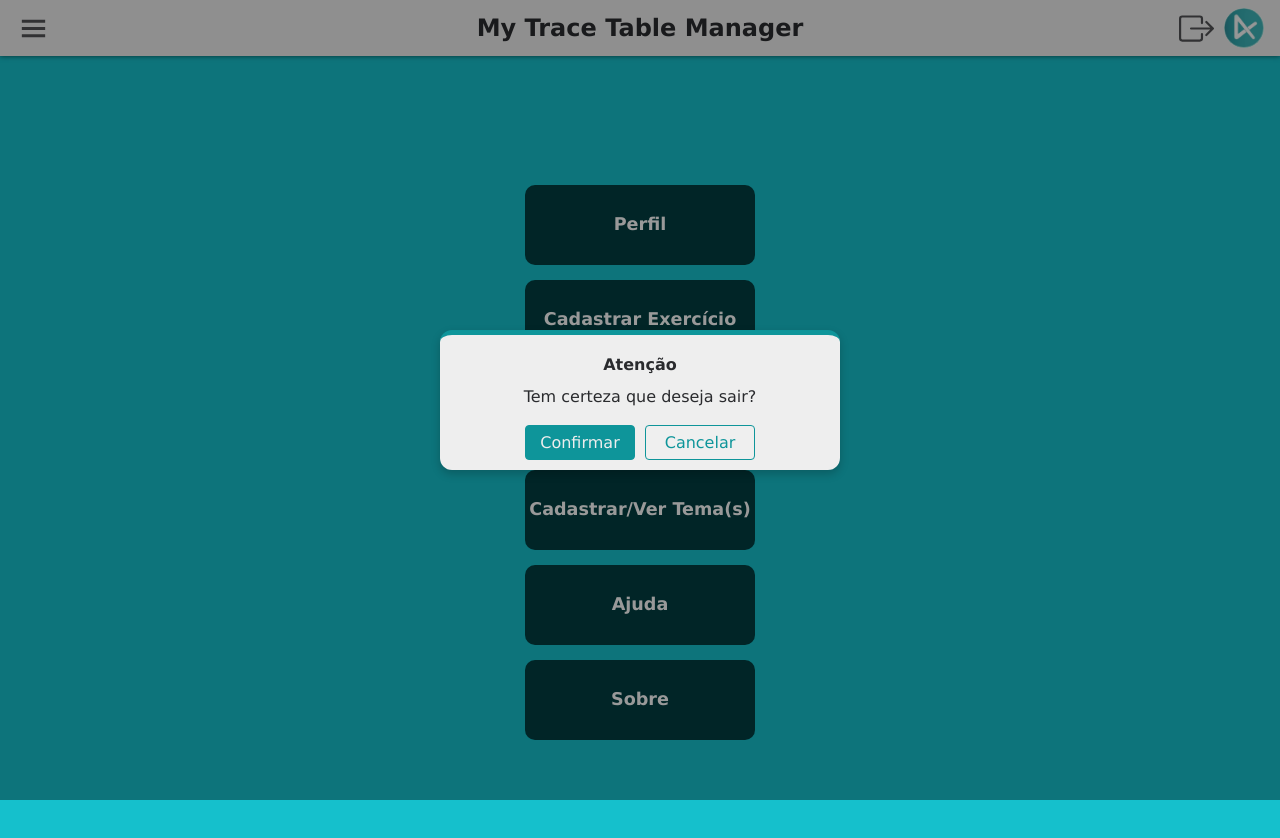
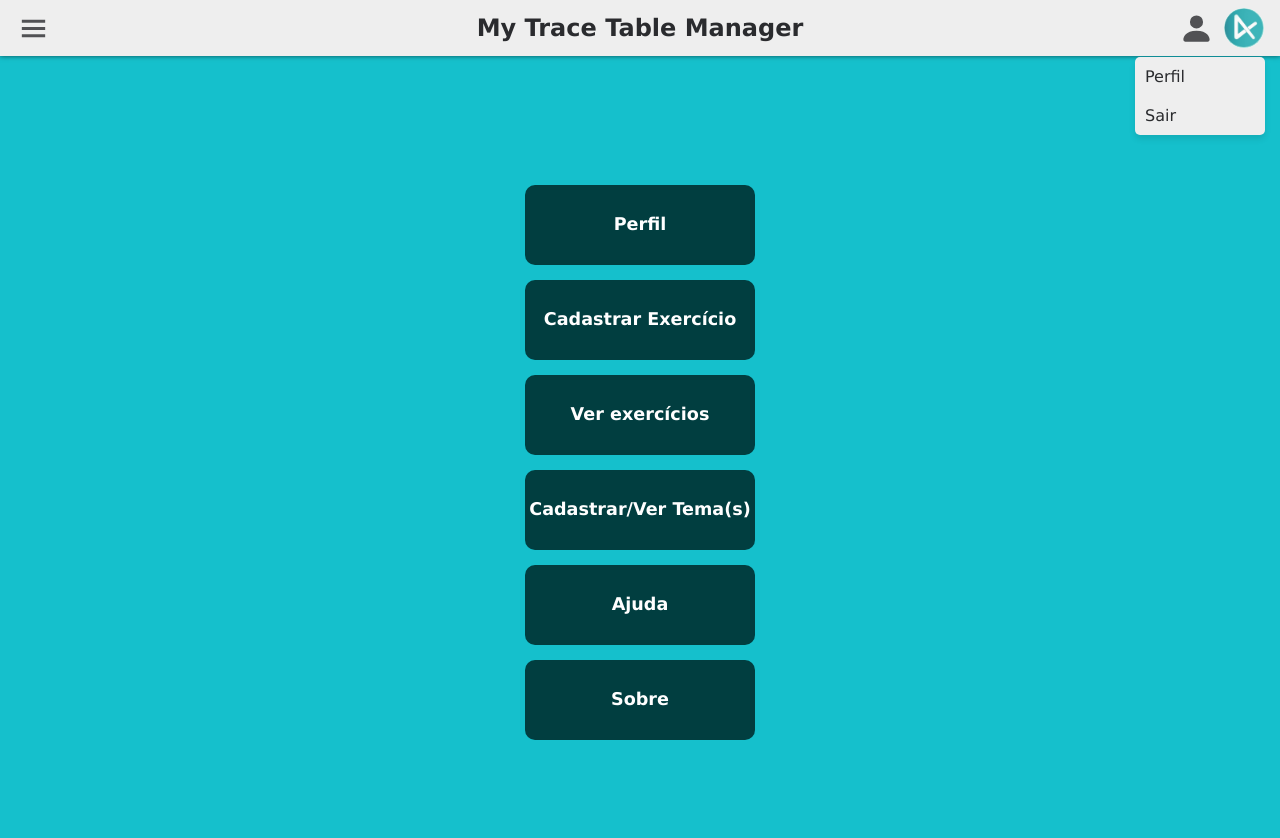
Before and after one commit to a4s-ufpb/My-Trace-Table-Manager, a React (Vite) app: page / in a window 1280 px wide. Both pictures are taken after a click on the icon 1196 px from the left and 28 px from the top of the page. Shown: the top 838 px of the page. Built offline with nearby package versions, Linux system fonts and the light colour scheme.

Commit message:
Feat: adicionando ícone de person na navbar para entrar no perfil ou sair da aplicação

```diff
--- a/src/components/Header/index.jsx
+++ b/src/components/Header/index.jsx
@@ -1,5 +1,5 @@
 import { useState } from "react";
-import { BsBoxArrowRight } from "react-icons/bs";
+import { BsBoxArrowRight, BsPersonFill } from "react-icons/bs";
 import { useNavigate } from "react-router-dom"
 import logoA4S from "../../assets/logo-a4s.webp"
 import Menu from "../Menu";
@@ -11,7 +11,8 @@ export default function Header() {
     const navigate = useNavigate();
 
     const [menu, setMenu] = useState(false);
-    const [openPopUp, setOpenPopUp] = useState(false);
+    const [openLogoutPopUp, setOpenLogoutPopUp] = useState(false);
+    const [openPersonOptions, setOpenPersonOptions] = useState(false);
 
     return (
         <header className={styles.header}>
@@ -21,12 +22,24 @@ export default function Header() {
             <h1 onClick={() => navigate("/")}>My Trace Table Manager</h1>
 
             <div className={styles.rightOptionsContainer}>
-                <BsBoxArrowRight className={styles.btnLogout} onClick={() => setOpenPopUp(true)} />
+                <BsPersonFill className={styles.btnPerson} onClick={() => setOpenPersonOptions(!openPersonOptions)} />
                 <img src={logoA4S} alt="logo-a4s" onClick={() => window.open("https://a4s.dev.br", "_blank")} />
             </div>
 
+            {openPersonOptions &&
+                <div className={`${styles.personOptions} ${openPersonOptions ? styles.active : ''}`}>
+                    <p className={styles.personOption} onClick={() => {
+                        setOpenPersonOptions(false);
+                        navigate("profile");
+                    }}>Perfil</p>
+                    <p className={styles.personOption} onClick={() => {
+                        setOpenPersonOptions(false);
+                        setOpenLogoutPopUp(true);
+                    }}>Sair</p>
+                </div>
+            }
             {menu && <Menu setMenu={setMenu} />}
-            {openPopUp &&
+            {openLogoutPopUp &&
                 <AttentionPopUp
                     text="Tem certeza que deseja sair?"
                     confirmAction={() => {
@@ -36,7 +49,7 @@ export default function Header() {
                         localStorage.removeItem("userRole")
                         navigate("/login")
                     }}
-                    cancelAction={() => setOpenPopUp(false)}
+                    cancelAction={() => setOpenLogoutPopUp(false)}
                 />
             }
         </header>
--- a/src/components/Header/styles.module.css
+++ b/src/components/Header/styles.module.css
@@ -16,7 +16,8 @@
 }
 
 .btnMenu,
-.btnLogout {
+.btnLogout,
+.btnPerson {
     font-size: 35px;
     cursor: pointer;
     color: var(--primary-black);
@@ -25,7 +26,8 @@
 }
 
 .btnMenu:hover,
-.btnLogout:hover {
+.btnLogout:hover,
+.btnPerson:hover {
     opacity: 1;
 }
 
@@ -56,6 +58,40 @@
 
 .header img:hover {
     opacity: 1;
+}
+
+.personOptions {
+    position: absolute;
+    top: 57px;
+    right: 15px;
+    background-color: var(--primary-white);
+    box-shadow: 0px 4px 6px rgba(0, 0, 0, 0.1);
+    border-radius: 5px;
+    display: flex;
+    flex-direction: column;
+    width: 130px;
+    visibility: hidden;
+    opacity: 0;
+    transition: opacity 0.3s ease, visibility 0.3s ease;
+    z-index: 10;
+}
+
+.personOptions.active {
+    opacity: 1;
+    visibility: visible;
+}
+
+.personOption {
+    color: var(--primary-black);
+    padding: 10px;
+    width: 100%;
+    cursor: pointer;
+    transition: background-color 0.3s ease;
+}
+
+.personOption:hover {
+    background-color: var(--secondary-blue);
+    color: #fff;
 }
 
 @media (max-width: 770px) {
--- a/src/components/Menu/index.jsx
+++ b/src/components/Menu/index.jsx
@@ -1,11 +1,8 @@
 import { useEffect, useRef, useState } from "react";
 import { Link } from "react-router-dom";
 import styles from "./styles.module.css"
-import { BsBoxArrowRight } from "react-icons/bs";
-import AttentionPopUp from "../AttentionPopUp";
 
 export default function ({ setMenu }) {
-    const [openPopUp, setOpenPopUp] = useState(false);
     const menuRef = useRef(null);
     const role = localStorage.getItem("userRole") || "user";
 
@@ -25,8 +22,8 @@ export default function ({ setMenu }) {
 
     return (
         <div ref={menuRef} className={styles.menu}>
+
             <div className={styles.containerBackBtn}>
-                <BsBoxArrowRight className={styles.btnLogout} onClick={() => setOpenPopUp(true)} />
                 <p className={styles.backBtn} onClick={() => setMenu(false)}> X </p>
             </div>
 
@@ -42,21 +39,6 @@ export default function ({ setMenu }) {
                 <Link to="help-page" onClick={() => setMenu(false)}>Ajuda</Link>
                 <Link to="about" onClick={() => setMenu(false)}>Sobre</Link>
             </div>
-
-            {openPopUp &&
-                <AttentionPopUp
-                    text="Tem certeza que deseja sair?"
-                    confirmAction={() => {
-                        localStorage.removeItem("token")
-                        localStorage.removeItem("tokenExpiration")
-                        localStorage.removeItem("userId")
-                        localStorage.removeItem("userRole")
-                        localStorage.removeItem("user")
-                        navigate("/login")
-                    }}
-                    cancelAction={() => setOpenPopUp(false)}
-                />
-            }
         </div>
     );
 }
--- a/src/components/Menu/styles.module.css
+++ b/src/components/Menu/styles.module.css
@@ -11,21 +11,23 @@
     box-shadow: 2px 0 10px rgba(0, 0, 0, 0.5);
     z-index: 1000;
     gap: 2rem;
+    overflow: auto;
+}
+
+.menu::-webkit-scrollbar {
+    display: none;
+}
+
+.menu {
+    -ms-overflow-style: none;
+    scrollbar-width: none;
 }
 
 .containerBackBtn {
-    display: flex;
-    justify-content: space-between;
-    align-items: center;
     width: 100%;
     height: 40px;
-}
-
-.btnLogout {
-    font-size: 1.8rem;
-    cursor: pointer;
-    color: #fff;
-    transition: transform 0.3s ease;
+    position: relative;
+    margin-bottom: 20px;
 }
 
 .backBtn {
@@ -34,20 +36,23 @@
     transition: transform 0.3s ease;
     font-size: 1.8rem;
     font-weight: 600;
+    position: absolute;
+    top: 0;
+    right: 0;
 }
 
-.backBtn:hover, .btnLogout:hover {
+.backBtn:hover {
     transform: scale(1.1);
 }
 
 .menuItens {
     display: flex;
     flex-direction: column;
-    gap: 1.5rem;
+    gap: .9rem;
 }
 
 .menuItens a {
-    font-size: 1.3rem;
+    font-size: 1.1rem;
     font-weight: 600;
     color: var(--primary-green);
     background-color: #fff;
```
